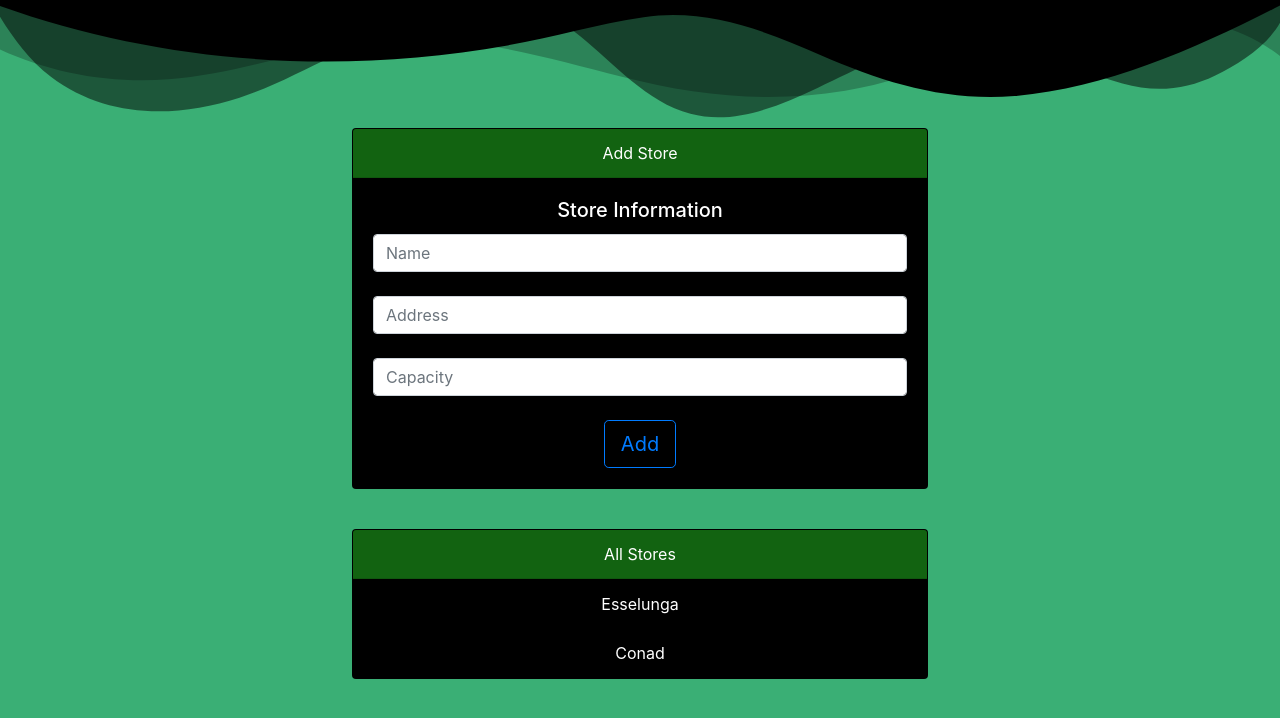
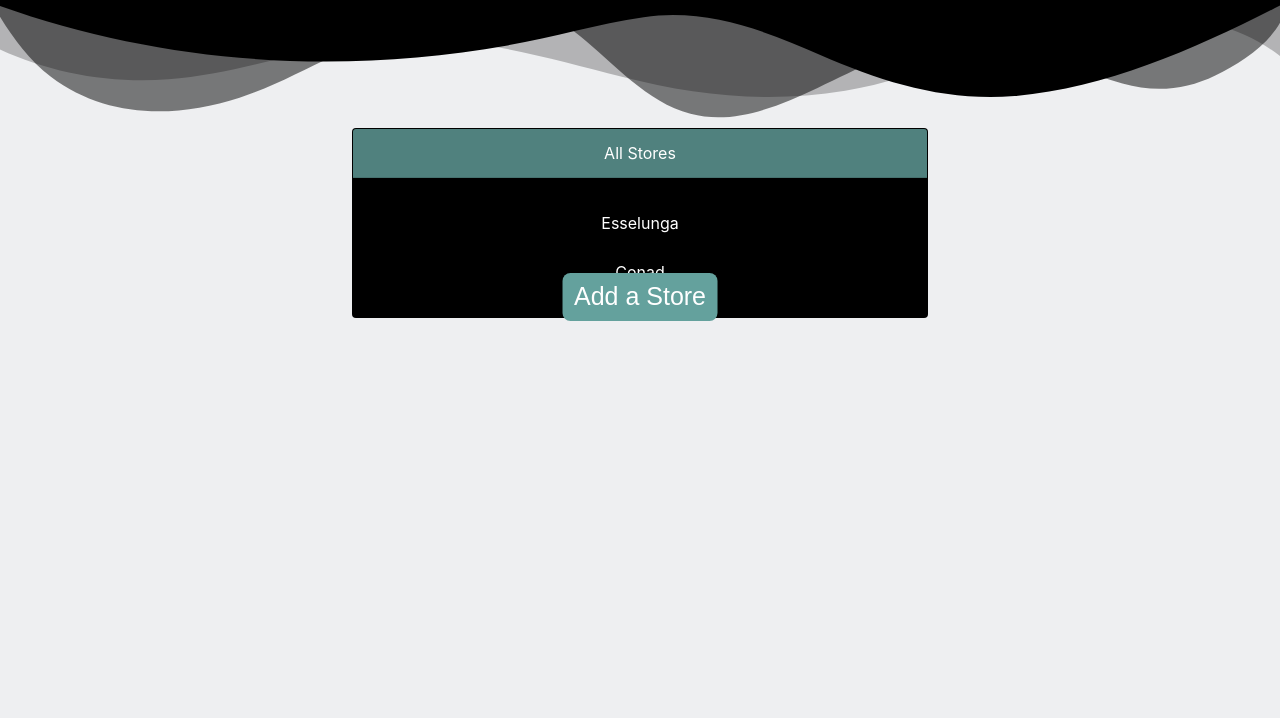
Before and after one commit to UnimibSoftEngCourse2022/progetto-clup-1-gruppo-clup-1, a Flask app: page /stores in a window 1280 px wide. Shown: the top 718 px of the page. Run offline with Flask 2, Linux system fonts and the light colour scheme; the visitor is signed in with stand-in values (Sample User, id 1); some libraries are stand-ins or nearby versions.

Commit message:
views refactor

```diff
--- a/src/clup/flaskr/stores.py
+++ b/src/clup/flaskr/stores.py
@@ -47,6 +47,12 @@ def show_stores():
     else:
         stores = slu.execute()
         return render_template('stores.html', stores=stores)
+
+@bp.route('/stores/add', methods=['GET'])
+@login_required
+def add_store():
+        stores = slu.execute()
+        return render_template('add_store.html', stores=stores)
 
 
 @bp.route('/stores/<id>', methods=['GET', 'PUT'])
--- a/src/clup/flaskr/templates/base.html
+++ b/src/clup/flaskr/templates/base.html
@@ -1,5 +1,6 @@
 <!doctype html>
 <html lang="en" xmlns="http://www.w3.org/1999/html">
+
 <head>
     <meta charset="utf-8">
     <script src="https://code.jquery.com/jquery-3.6.0.min.js" integrity="sha256-/xUj+3OJU5yExlq6GSYGSHk7tPXikynS7ogEvDej/m4=" crossorigin="anonymous"></script>
@@ -13,37 +14,51 @@
          </svg>
     </div>
     <title>
-         {% block title %}
-         {% endblock %}
+        {% block title %} {% endblock %}
     </title>
 </head>
+
 <body>
-      {% with messages = get_flashed_messages(with_categories=true) %}
-            {% if messages %}
-                {% for type, message in messages %}
+    {% with messages = get_flashed_messages(with_categories=true) %} {% if messages %} {% for type, message in messages %}
     <div class="alert alert-{{ type }}">
         <button type="button" class="m1-2 mb-1 close" data-dismiss="alert" aria-label="Close">
                             <span aria-hidden="true">&times;</span>
-                        </button>
-                        {{ message }}
+                        </button> {{ message }}
     </div>
-                {% endfor %}
-            {% endif %}
-      {% endwith %}
-         {% block content%}
-         {% endblock %}
-      <script src="https://cdn.jsdelivr.net/npm/popper.js@1.16.1/dist/umd/popper.min.js" integrity="sha384-9/reFTGAW83EW2RDu2S0VKaIzap3H66lZH81PoYlFhbGU+6BZp6G7niu735Sk7lN" crossorigin="anonymous"></script>
-      <script src="https://stackpath.bootstrapcdn.com/bootstrap/4.5.2/js/bootstrap.min.js" integrity="sha384-B4gt1jrGC7Jh4AgTPSdUtOBvfO8shuf57BaghqFfPlYxofvL8/KUEfYiJOMMV+rV" crossorigin="anonymous"></script>
+    {% endfor %} {% endif %} {% endwith %} {% block content%} {% endblock %}
+    <script src="https://cdn.jsdelivr.net/npm/@popperjs/core@2.9.2/dist/umd/popper.min.js" integrity="sha384-IQsoLXl5PILFhosVNubq5LC7Qb9DXgDA9i+tQ8Zj3iwWAwPtgFTxbJ8NT4GN1R8p" crossorigin="anonymous"></script>
+    <script src="https://cdn.jsdelivr.net/npm/bootstrap@5.0.2/dist/js/bootstrap.min.js" integrity="sha384-cVKIPhGWiC2Al4u+LWgxfKTRIcfu0JTxR+EQDz/bgldoEyl4H0zUF0QKbrJ0EcQF" crossorigin="anonymous"></script>
 </body>
 <style>
     body {
-      background-color:rgba(39, 168, 104, 0.911);
-      color: rgb(0, 0, 0)
+        background-color: rgb(238, 239, 241);
     }
+
     .card {
         margin: 0 auto;
         float: none;
         background-color: rgb(0, 0, 0);
     }
+
+    button {
+        position: absolute;
+        color: white;
+        z-index: 2;
+        font: normal 300 25px/1 'Josefin Sans', sans-serif;
+        text-align: center;
+        transform: translate(-50%, -50%);
+        white-space: nowrap;
+        padding: 2%;
+        background-color: #64a19d;
+        border: none;
+        border-radius: 8px;
+    }
+
+    button:hover {
+        background-color: #50817e;
+        opacity: .5;
+        ;
+    }
 </style>
+
 </html>
--- a/src/clup/flaskr/templates/stores.html
+++ b/src/clup/flaskr/templates/stores.html
@@ -1,40 +1,20 @@
-{% extends 'base.html' %}
-{% block title %}
-Stores
-{% endblock %}
-
-{% block content%}
-
+{% extends 'base.html' %} {% block title %} Stores {% endblock %} {% block content%}
+<script>
+    function performAddStore() {
+        window.location.href = "{{ url_for('stores.add_store') }}";
+    }
+</script>
 <div class="container-fluid">
     <div class="card text-white text-center  mb-3" style="max-width: 36rem;">
-        <div class="card-header color" style="background: #126311">
-            Add Store
+        <div class="card-header color" style="background: #50817e;">
+            All Stores
         </div>
         <div class="card-body">
-            <h5 class="card-title">Store Information</h5>
-            <form action="/stores" , method="post">
-                <input type="hidden" name="csrf_token" value="{{ csrf_token() }}" />
-                <input class="form-control" type="text" placeholder="Name" name="name" aria-label="store name"><br>
-                <input class="form-control" type="text" placeholder="Address" name="address"
-                    aria-label="store address"><br>
-                <input class="form-control" type="text" placeholder="Capacity" name="capacity"
-                    aria-label="store capacity"><br>
-                <button class="btn btn-outline-primary btn-lg" type="submit">Add</button>
-            </form>
-        </div>
-    </div>
-</div>
-<br>
-<div class="container-fluid">
-    <div class="card text-white text-center  mb-3" style="max-width: 36rem;">
-        <div class="card-header color" style="background: #126311;">
-            All Stores
-        </div>
-        <div class="list-group">
-            {% for store in stores %}
-            <a href="{{ url_for('stores.show_store', id=store.id) }}" class="list-group-item list-group-item-action"
-                style="color: white; background-color:black;">{{ store.name }}</a>
-            {% endfor %}
+            <div class="list-group">
+                {% for store in stores %}
+                <a href="{{ url_for('stores.show_store', id=store.id) }}" class="list-group-item list-group-item-action" style="color: white; background-color:black;">{{ store.name }}</a> {% endfor %}
+            </div>
+            <button type="submit" onclick="performAddStore()">Add a Store</button>
         </div>
     </div>
 </div>
--- a/src/clup/flaskr/templates/user_login.html
+++ b/src/clup/flaskr/templates/user_login.html
@@ -1,5 +1,4 @@
-{% extends 'base.html' %}
-{% block content %}
+{% extends 'base.html' %} {% block content %}
 
 <div class="container py-1">
     <section class="vh-100 gradient-custom">
@@ -9,8 +8,7 @@
                     <div class="card-body p-5 text-center">
 
                         <form method="POST">
-                                {{ form.csrf_token }}
-                                {{ form.hidden_tag() }}
+                            {{ form.csrf_token }} {{ form.hidden_tag() }}
                             <h1 class="fw-bold mb-2 text-uppercase">Login</h1>
                             <br>
                             <div class="form-outline form-white mb-4">
--- a/src/clup/flaskr/users.py
+++ b/src/clup/flaskr/users.py
@@ -67,7 +67,7 @@ def user_login_page():
             if logged_type == 'user':
                 return redirect(url_for('users.user_page'))
             if logged_type == 'admin':
-                return redirect(url_for('users.admin_page'))
+                return redirect(url_for('stores.show_stores'))
         except ValueError:
             flash('Something went wrong', category='danger')
             return redirect(url_for('users.user_login_page'))
```
Also changed, not shown: src/clup/flaskr/templates/add_store.html (added, +18 -0 lines), src/clup/flaskr/templates/admin.html (+2 -8 lines). Lines whose indentation alone changed are shown as unchanged.
